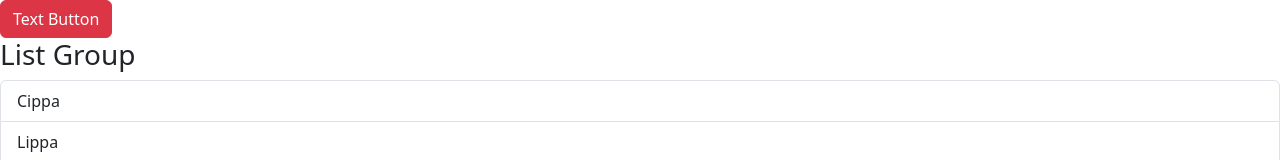
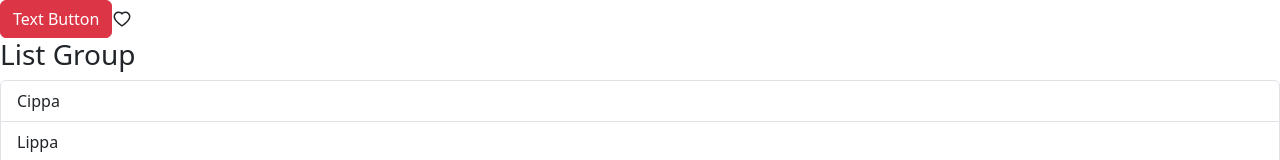
Before and after one commit to diegaccio/react-app, a React (Vite) app: page / in a window 1280 px wide. Shown: the top 160 px of the page. Built offline with nearby package versions, Linux system fonts and the light colour scheme.

Commit message:
like button

```diff
--- a/package.json
+++ b/package.json
@@ -12,7 +12,8 @@
   "dependencies": {
     "bootstrap": "^5.3.3",
     "react": "^18.3.1",
-    "react-dom": "^18.3.1"
+    "react-dom": "^18.3.1",
+    "react-icons": "^5.4.0"
   },
   "devDependencies": {
     "@eslint/js": "^9.17.0",
--- a/src/App.tsx
+++ b/src/App.tsx
@@ -2,6 +2,7 @@ import "./App.css";
 import ListGroup from "./components/ListGroup";
 import Alert from "./components/Alert";
 import Button from "./components/Button";
+import Like from "./components/Like";
 import { useState } from "react";
 
 function App() {
@@ -25,6 +26,7 @@ function App() {
       >
         Text Button
       </Button>
+      <Like onClick={() => console.log("Like Clicked")} />
       <ListGroup
         items={items}
         heading={"List Group"}
--- /dev/null
+++ b/src/components/Like.tsx
@@ -0,0 +1,27 @@
+import { useState } from "react";
+import { AiFillHeart, AiOutlineHeart } from "react-icons/ai";
+
+interface LikeProps {
+  onClick: () => void;
+}
+
+const Like = ({ onClick }: LikeProps) => {
+  const [clicked, setClicked] = useState(false);
+
+  const toggleLike = () => {
+    setClicked(!clicked);
+    onClick();
+  };
+
+  return (
+    <>
+      {clicked ? (
+        <AiFillHeart color="#ff6b81" size={20} onClick={toggleLike} />
+      ) : (
+        <AiOutlineHeart size={20} onClick={toggleLike} />
+      )}
+    </>
+  );
+};
+
+export default Like;
```
Also changed, not shown: 1 other file (tests, documents, lock files or other folders).
